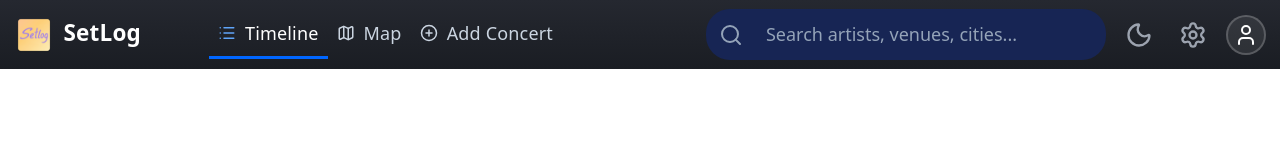
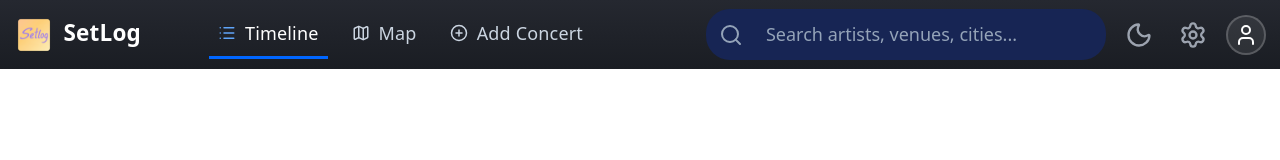
Before and after one commit to CS571-S26/p47, a React (Vite) app: page /#/ in a window 1280 px wide. Shown: the top 160 px of the page. Built offline with nearby package versions, Linux system fonts and the light colour scheme.

Commit message:
Increased spacing between navbar tabs

```diff
--- a/src/components/NavBar.css
+++ b/src/components/NavBar.css
@@ -11,6 +11,7 @@
   font-weight: 500;
   border-bottom: 3px solid transparent;
   padding-bottom: 0.5rem !important;
+  margin-right: 15px
 }
 
 .navbar .nav-link.active {
```
